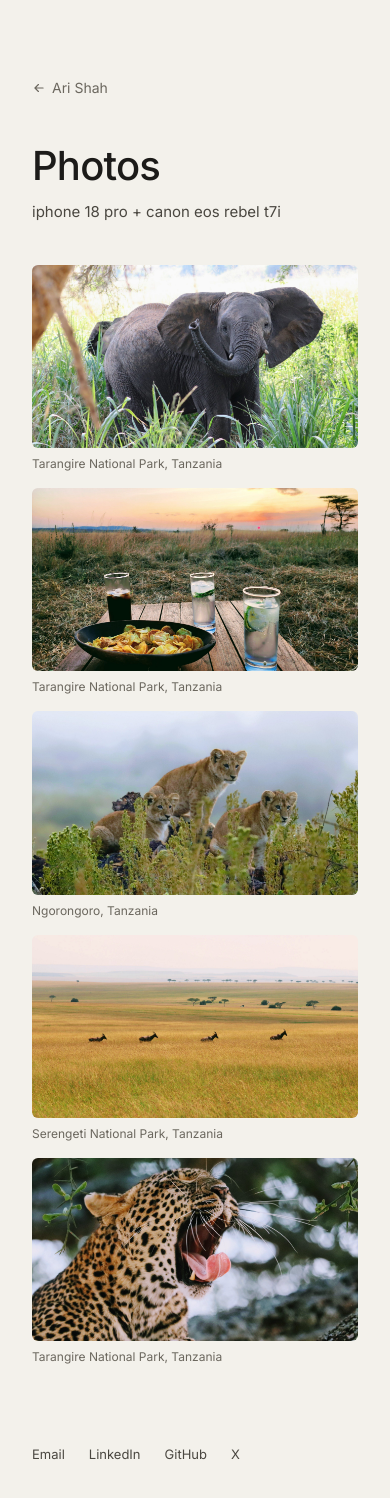
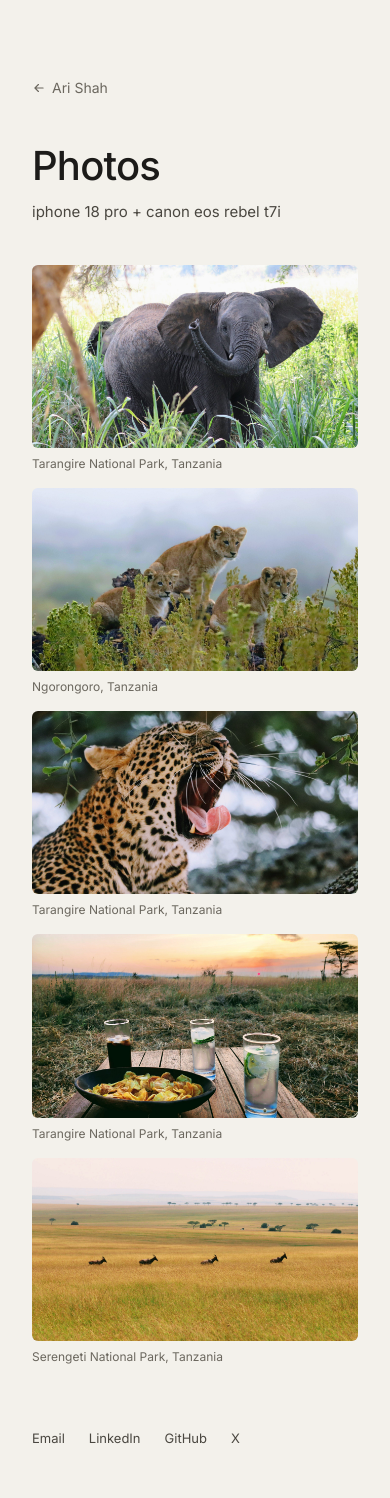
Before and after one commit to ar1shah/ar13, a Next.js app: page /photos in a window 390 px wide. Shown: the top 1498 px of the page. Built offline with nearby package versions, Linux system fonts and the light colour scheme.

Commit message:
Make photo grid and next/prev order go left to right

```diff
--- a/src/components/PhotoGallery.tsx
+++ b/src/components/PhotoGallery.tsx
@@ -51,9 +51,9 @@ export default function PhotoGallery({ photos }: { photos: Photo[] }) {
 
   return (
     <>
-      <section aria-label="Photo grid" className="columns-1 gap-4 sm:columns-2 lg:columns-3">
+      <section aria-label="Photo grid" className="grid grid-cols-1 items-start gap-4 sm:grid-cols-2 lg:grid-cols-3">
         {photos.map((p, i) => (
-          <figure key={p.src} className="mb-4 break-inside-avoid">
+          <figure key={p.src} className="m-0">
             <button
               type="button"
               ref={(el) => {
--- a/src/content/photos.ts
+++ b/src/content/photos.ts
@@ -9,6 +9,7 @@ export type Photo = {
 
 /**
  * Drop new images in public/photos and add them here.
+ * The grid reads left to right, then down, in this order.
  * width/height are the file's pixel size (used to reserve space while loading).
  */
 export const photos: Photo[] = [
@@ -20,23 +21,9 @@ export const photos: Photo[] = [
     height: 1448,
   },
   {
-    src: "/photos/sundowner.jpg",
-    caption: "Tarangire National Park, Tanzania",
-    alt: "Drinks and chips on a wooden table at sunset on the savanna",
-    width: 2576,
-    height: 1450,
-  },
-  {
     src: "/photos/lion-cubs.jpg",
     caption: "Ngorongoro, Tanzania",
     alt: "Three lion cubs sitting on a log in green brush",
-    width: 2576,
-    height: 1448,
-  },
-  {
-    src: "/photos/topi.jpg",
-    caption: "Serengeti National Park, Tanzania",
-    alt: "Four topi antelope running in a line across golden grassland",
     width: 2576,
     height: 1448,
   },
@@ -47,4 +34,18 @@ export const photos: Photo[] = [
     width: 2576,
     height: 1448,
   },
+  {
+    src: "/photos/sundowner.jpg",
+    caption: "Tarangire National Park, Tanzania",
+    alt: "Drinks and chips on a wooden table at sunset on the savanna",
+    width: 2576,
+    height: 1450,
+  },
+  {
+    src: "/photos/topi.jpg",
+    caption: "Serengeti National Park, Tanzania",
+    alt: "Four topi antelope running in a line across golden grassland",
+    width: 2576,
+    height: 1448,
+  },
 ];
```
